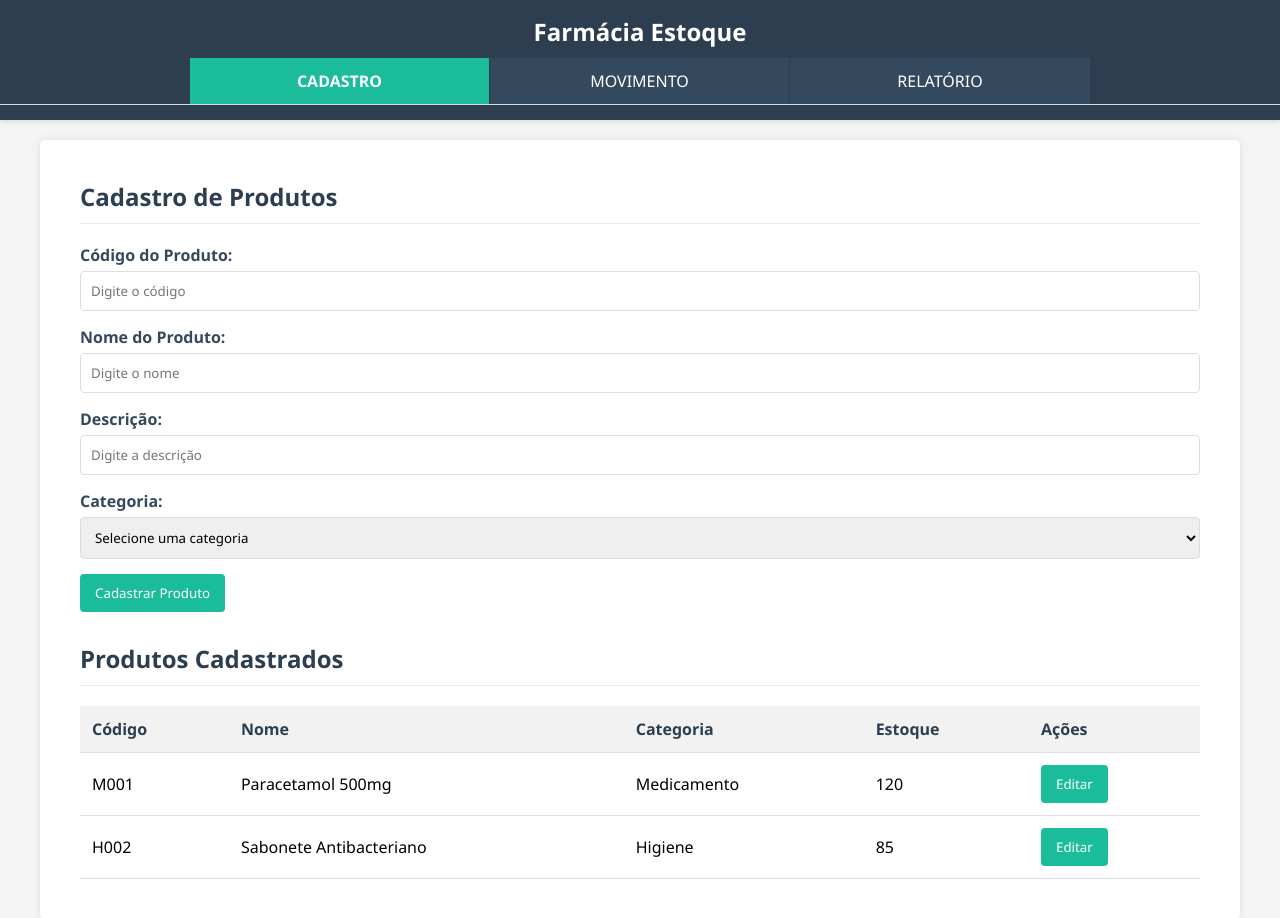
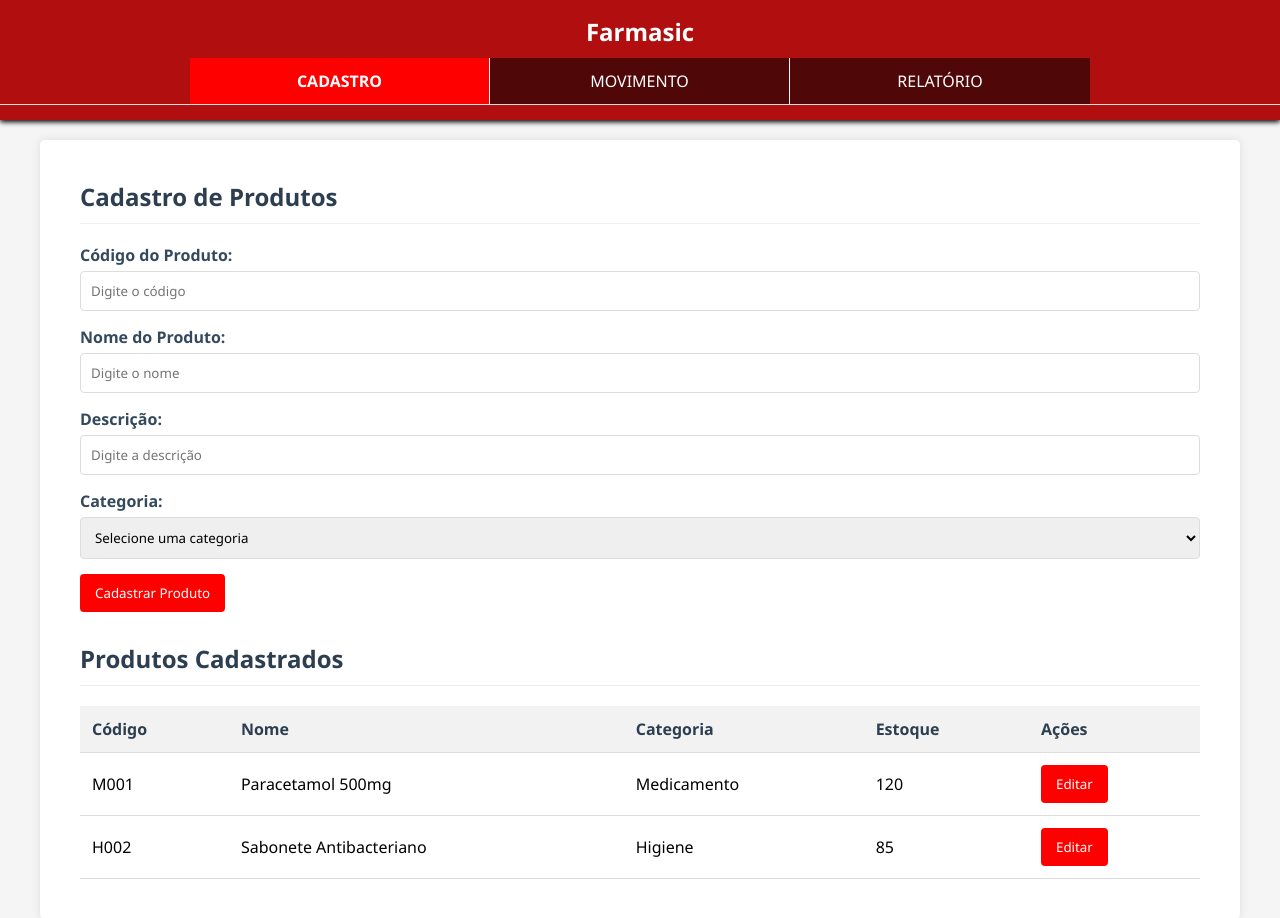
Before and after one commit to joaovitoralbernaz/telas_do_sistema, a plain HTML site: page index.html in a window 1280 px wide. Drawn offline with Linux system fonts and the light colour scheme.

Commit message:
Add files via upload

```diff
--- a/index.html
+++ b/index.html
@@ -8,7 +8,7 @@
 </head>
 <body>
     <header>
-        <div class="logo">Farmácia Estoque</div>
+        <div class="logo">Farmasic</div>
         <div class="tabs">
             <div class="tab active" onclick="openTab('cadastro')">CADASTRO</div>
             <div class="tab" onclick="openTab('movimento')">MOVIMENTO</div>
--- a/style.css
+++ b/style.css
@@ -10,11 +10,11 @@ body {
 }
 
 header {
-    background-color: #2c3e50;
+    background-color: #b10f0f;
     color: white;
     padding: 15px 0;
     text-align: center;
-    box-shadow: 0 2px 5px rgba(0,0,0,0.1);
+    box-shadow: 0 2px 5px rgb(0, 0, 0);
 }
 
 .logo {
@@ -34,11 +34,11 @@ header {
     max-width: 300px;
     padding: 12px 0;
     text-align: center;
-    background-color: #34495e;
+    background-color: #0000008c;
     color: white;
     cursor: pointer;
     transition: all 0.3s ease;
-    border-right: 1px solid #2c3e50;
+    border-right: 1px solid #fffffffa;
 }
 
 .tab:last-child {
@@ -46,11 +46,11 @@ header {
 }
 
 .tab:hover {
-    background-color: #3d566e;
+    background-color: #f3cfcf8c;
 }
 
 .tab.active {
-    background-color: #1abc9c;
+    background-color: #ff0000;
     font-weight: bold;
 }
 
@@ -98,7 +98,7 @@ input, select {
 }
 
 button {
-    background-color: #1abc9c;
+    background-color: #ff0000;
     color: white;
     border: none;
     padding: 10px 15px;
@@ -108,7 +108,7 @@ button {
 }
 
 button:hover {
-    background-color: #16a085;
+    background-color: #ff000096;
 }
 
 table {
```
